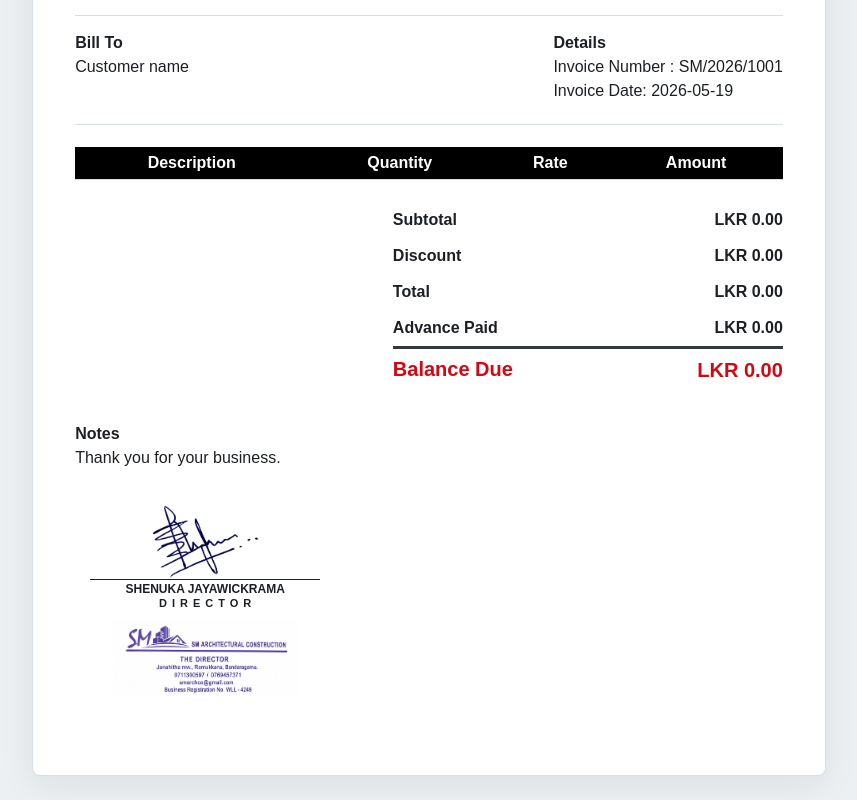
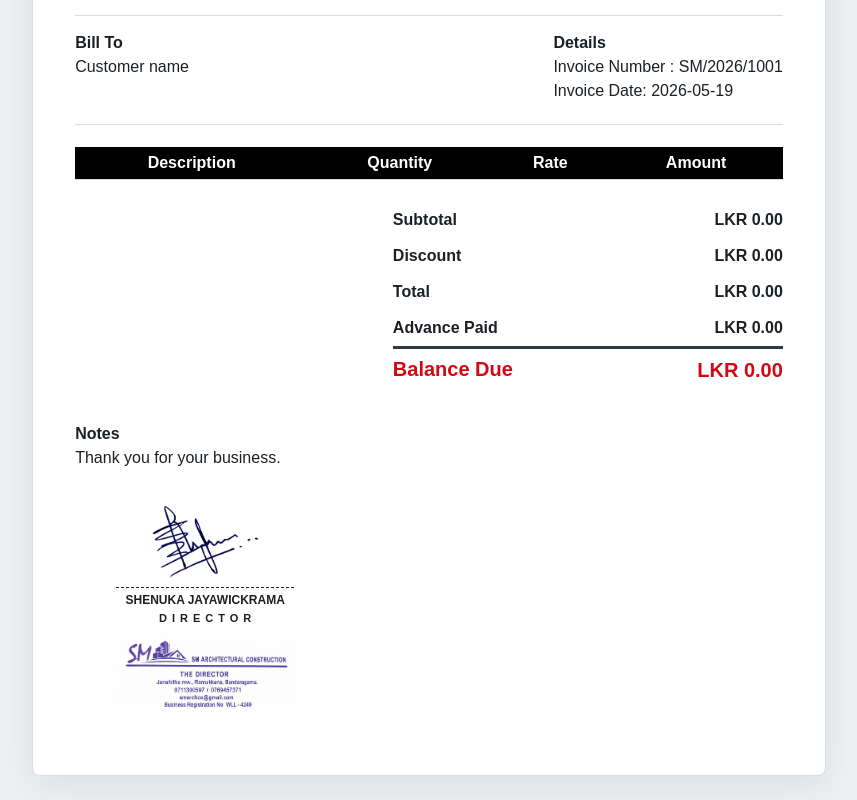
Before and after one commit to JayaniPerera27/Billing-system, a website: page public/index.html in a window 1280 px wide. Shown: the part 1179-1979 px from the top of the page, without its empty margins (211-1068 px from the left). Drawn offline with Linux system fonts and the light colour scheme; no server answers.

Commit message:
Update signature line styling and adjust margins in invoice

```diff
--- a/public/styles.css
+++ b/public/styles.css
@@ -382,10 +382,10 @@ td:nth-child(2) {
 }
 
 .signature-line {
-  background: #1c2024;
+  border-top: 1px dashed #1c2024;
   height: 1px;
-  margin: 0 0 3px;
-  width: 230px;
+  margin: 8px 0 6px;
+  width: 178px;
 }
 
 .signature-stack strong {
@@ -400,7 +400,7 @@ td:nth-child(2) {
   letter-spacing: 5px;
   line-height: 1.1;
   margin-left: 5px;
-  margin-top: 1px;
+  margin-top: 5px;
 }
 
 @media (max-width: 980px) {
@@ -546,6 +546,6 @@ td:nth-child(2) {
   }
 
   .signature-line {
-    width: 205px;
+    width: 178px;
   }
 }
```
